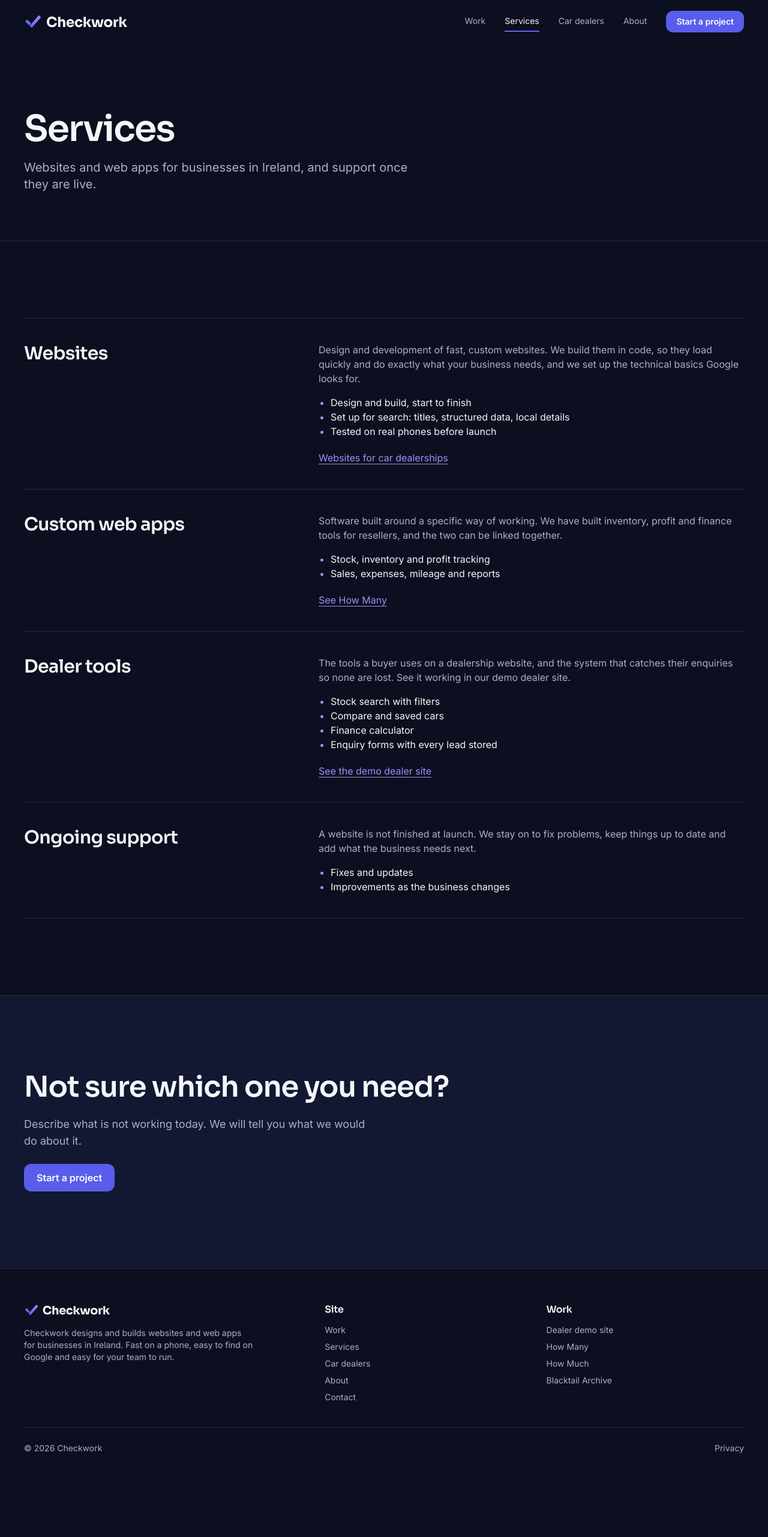
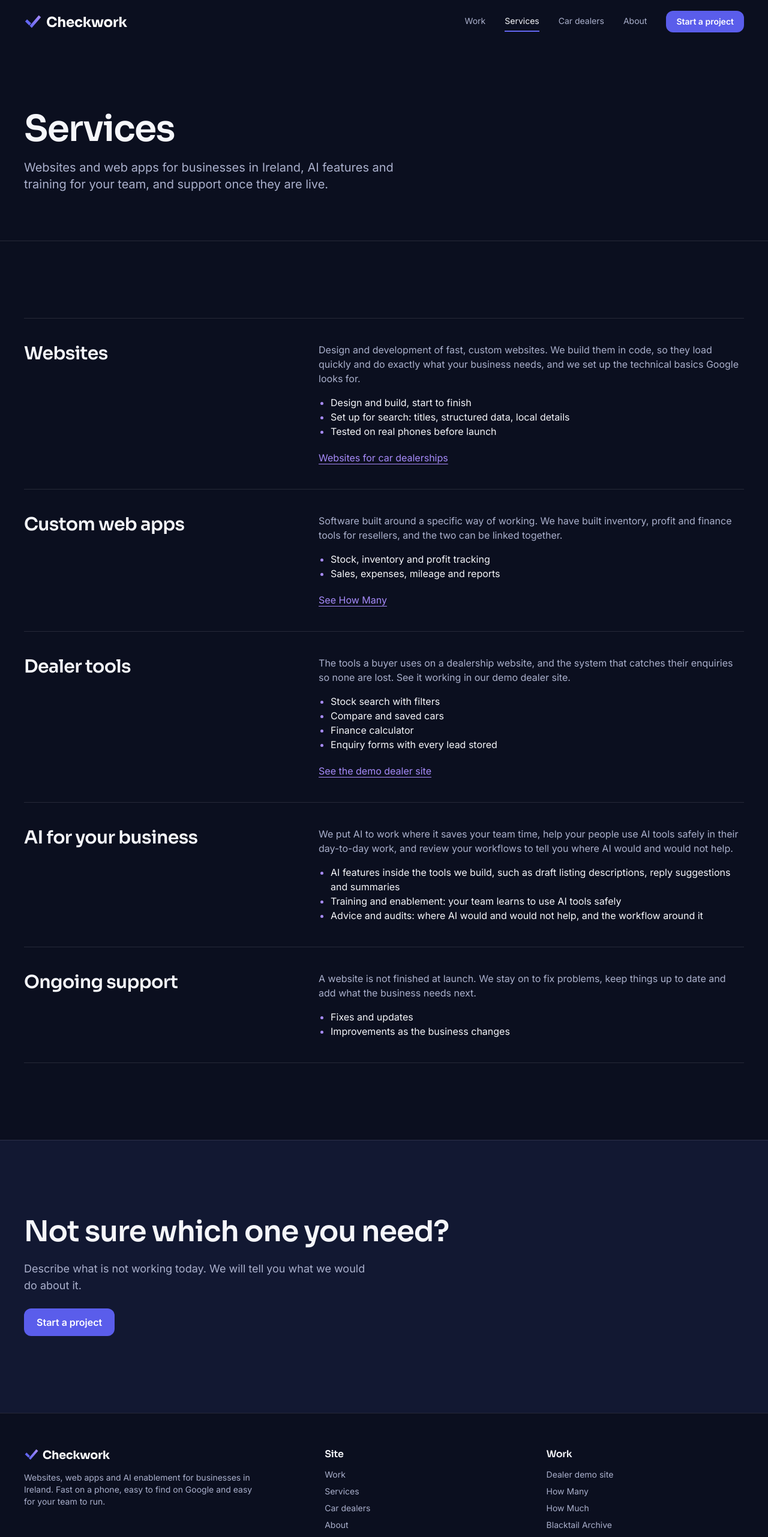
Before and after one commit to CristianGaudino/checkwork, a Next.js app: page /services in a window 1280 px wide. Shown: the top 2562 px of the page at 60% size. Before the commit the page ends 2480 px from the top, so only its background shows below. Built offline with nearby package versions, Linux system fonts and the light colour scheme.

Commit message:
Add AI features, training and enablement, advice and audits to the site
Co-Authored-By: Claude Sonnet 5.5 <noreply@anthropic.com>

```diff
--- a/src/app/about/page.tsx
+++ b/src/app/about/page.tsx
@@ -5,7 +5,7 @@ import { pageMetadata } from '@/lib/metadata';
 
 export const metadata = pageMetadata({
     title: 'About',
-    description: 'Checkwork is a web development company in Ireland building websites and web apps for businesses.',
+    description: 'Checkwork is a web development company in Ireland building websites and web apps for businesses, and helping teams use AI.',
     path: '/about',
 });
 
@@ -20,7 +20,7 @@ export default function About() {
         <>
             <PageHead
                 title="What we build and how we work"
-                lead="Checkwork is a web development company in Ireland. We design and build websites, and the software behind them, for businesses of any size."
+                lead="Checkwork is a web development company in Ireland. We design and build websites, and the software behind them, for businesses of any size. We also help teams use AI well, through training and enablement."
             />
             <Section>
                 <Container className="grid gap-8 md:grid-cols-[1fr_1.6fr] md:gap-12">
--- a/src/app/page.tsx
+++ b/src/app/page.tsx
@@ -13,7 +13,7 @@ import { pageMetadata } from '@/lib/metadata';
 
 export const metadata = pageMetadata({
     title: { absolute: 'Checkwork: websites and web apps for businesses in Ireland' },
-    description: 'Checkwork builds fast, easy-to-run websites and web apps for businesses in Ireland, from car dealerships to resellers and independent shops. See what we have built.',
+    description: 'Checkwork builds fast, easy-to-run websites and web apps for businesses in Ireland, and helps teams use AI through training and enablement. See what we have built.',
     path: '/',
 });
 
--- a/src/app/services/page.tsx
+++ b/src/app/services/page.tsx
@@ -7,14 +7,14 @@ import { SERVICES } from '@/content/services';
 
 export const metadata = pageMetadata({
     title: 'Services',
-    description: 'Web design and development, custom web apps, dealer tools and ongoing support from Checkwork in Ireland.',
+    description: 'Web design and development, custom web apps, dealer tools, AI features and training, and ongoing support from Checkwork in Ireland.',
     path: '/services',
 });
 
 export default function Services() {
     return (
         <>
-            <PageHead title="Services" lead="Websites and web apps for businesses in Ireland, and support once they are live." />
+            <PageHead title="Services" lead="Websites and web apps for businesses in Ireland, AI features and training for your team, and support once they are live." />
             <Section>
                 <Container>
                     <ul className="border-t border-line">
--- a/src/content/contact.ts
+++ b/src/content/contact.ts
@@ -3,5 +3,6 @@ export const NEEDS = [
     'A custom web app',
     'A website for my dealership',
     'Dealer tools (stock, leads, dashboard)',
+    'AI features, training or advice',
     'Something else',
 ] as const;
--- a/src/content/services.ts
+++ b/src/content/services.ts
@@ -26,6 +26,17 @@ export const SERVICES = [
         more: { href: `${ROUTES.work}/dealer-demo`, label: 'See the demo dealer site' },
     },
     {
+        id: 'ai',
+        title: 'AI for your business',
+        summary: 'AI features inside your website or tools, training for your team, and honest advice on where AI helps and where it does not.',
+        text: 'We put AI to work where it saves your team time, help your people use AI tools safely in their day-to-day work, and review your workflows to tell you where AI would and would not help.',
+        points: [
+            'AI features inside the tools we build, such as draft listing descriptions, reply suggestions and summaries',
+            'Training and enablement: your team learns to use AI tools safely',
+            'Advice and audits: where AI would and would not help, and the workflow around it',
+        ],
+    },
+    {
         id: 'support',
         title: 'Ongoing support',
         summary: 'Updates, fixes and improvements after launch, so the site keeps working.',
--- a/src/lib/config.ts
+++ b/src/lib/config.ts
@@ -8,7 +8,7 @@ export const SITE = {
     name: 'Checkwork',
     tagline: 'Websites that work.',
     description:
-        'Checkwork designs and builds websites and web apps for businesses in Ireland. Fast on a phone, easy to find on Google and easy for your team to run.',
+        'Websites, web apps and AI enablement for businesses in Ireland. Fast on a phone, easy to find on Google and easy for your team to run.',
 } as const;
 
 export const BRAND_COLORS = { midnight: '#0B0F1F' } as const;
```
